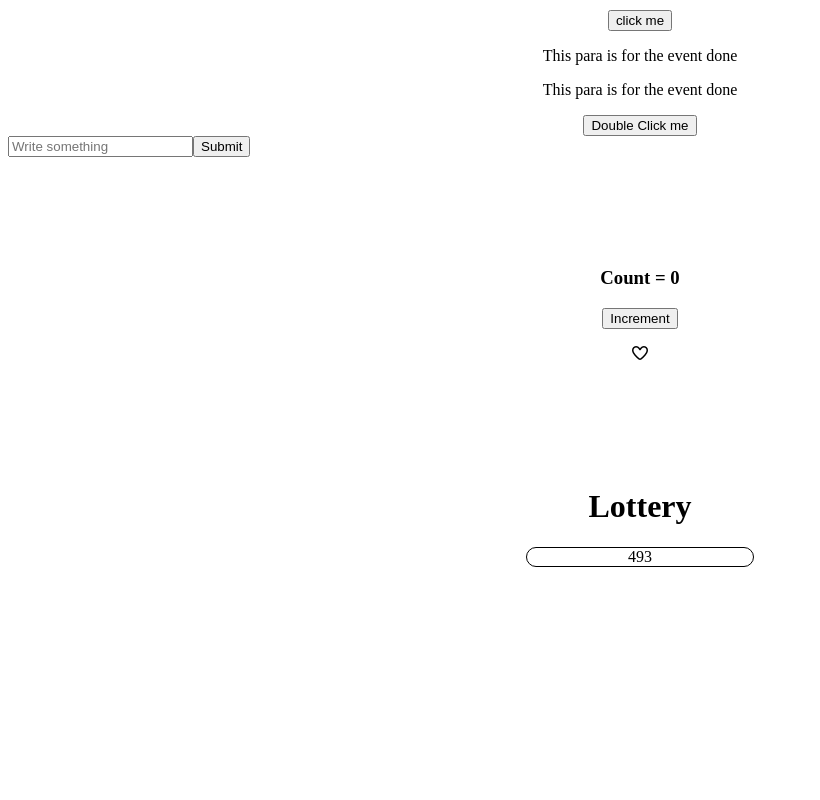
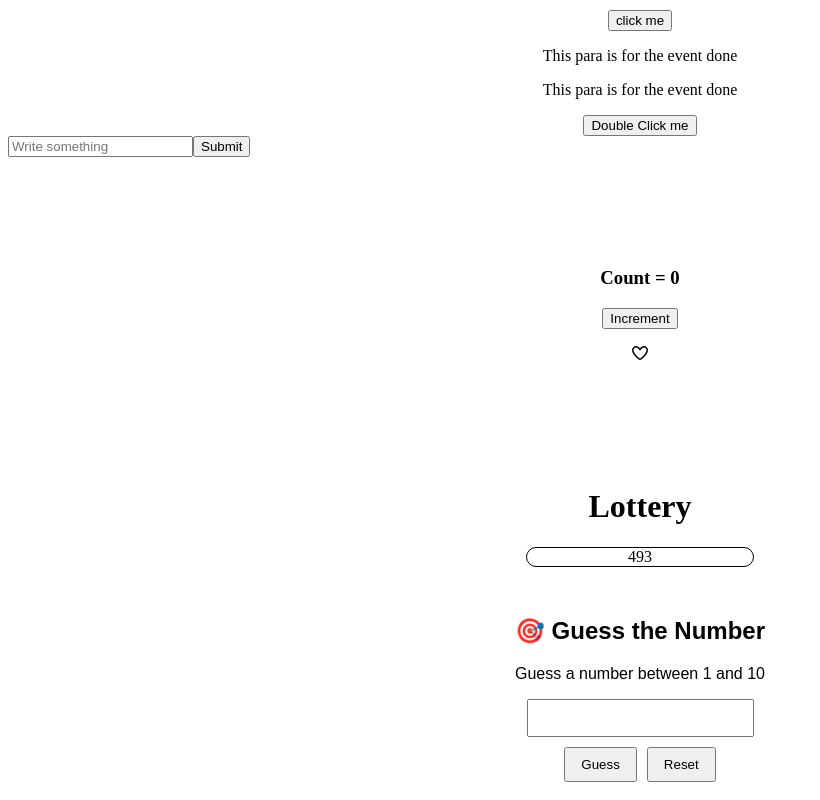
Before and after one commit to avanish542/REACT, a React (Vite) app: page / in a window 1280 px wide. Shown: the part 1375-2175 px from the top of the page, without its empty margins (0-820 px from the left). Before the commit the page ends 1960 px from the top, so only its background shows below. Built offline with nearby package versions, Linux system fonts and the light colour scheme.

Commit message:
react-app-day-7 GuessGame

```diff
--- a/src/App.jsx
+++ b/src/App.jsx
@@ -6,6 +6,7 @@ import LikeButton from "./LikeButton.jsx"
 import LudoBoard from "./LudoBoard.jsx";
 import TodoList from "./TodoList.jsx";
 import Lottery from "./Lottery.jsx";
+import GuessGame from "./GuessGame.jsx";
 
 
 function App() {
@@ -22,6 +23,7 @@ function App() {
       <Counter />
       <LikeButton />
       <Lottery/>
+      <GuessGame />
     </>
   )
 }
--- /dev/null
+++ b/src/GuessGame.jsx
@@ -0,0 +1,77 @@
+import { useState } from "react";
+
+function GuessGame() {
+  const [number, setNumber] = useState(Math.floor(Math.random() * 10) + 1);
+  const [guess, setGuess] = useState("");
+  const [message, setMessage] = useState("");
+
+  const checkGuess = () => {
+    if (guess === "") {
+      setMessage("Enter a number first!");
+      return;
+    }
+
+    if (parseInt(guess) === number) {
+      setMessage("🎉 Correct! You won!");
+    } else if (guess > number) {
+      setMessage("📉 Too High!");
+    } else {
+      setMessage("📈 Too Low!");
+    }
+  };
+
+  const resetGame = () => {
+    setNumber(Math.floor(Math.random() * 10) + 1);
+    setGuess("");
+    setMessage("");
+  };
+
+  return (
+    <div style={styles.container}>
+      <h2>🎯 Guess the Number</h2>
+      <p>Guess a number between 1 and 10</p>
+
+      <input
+        type="number"
+        value={guess}
+        onChange={(e) => setGuess(e.target.value)}
+        style={styles.input}
+      />
+
+      <div>
+        <button onClick={checkGuess} style={styles.button}>
+          Guess
+        </button>
+        <button onClick={resetGame} style={styles.reset}>
+          Reset
+        </button>
+      </div>
+
+      <h3>{message}</h3>
+    </div>
+  );
+}
+
+const styles = {
+  container: {
+    textAlign: "center",
+    marginTop: "50px",
+    fontFamily: "Arial",
+  },
+  input: {
+    padding: "8px",
+    fontSize: "16px",
+    marginBottom: "10px",
+  },
+  button: {
+    padding: "8px 15px",
+    marginRight: "10px",
+    cursor: "pointer",
+  },
+  reset: {
+    padding: "8px 15px",
+    cursor: "pointer",
+  },
+};
+
+export default GuessGame;
```
Also changed, not shown: src/GuessGame.css (added).
